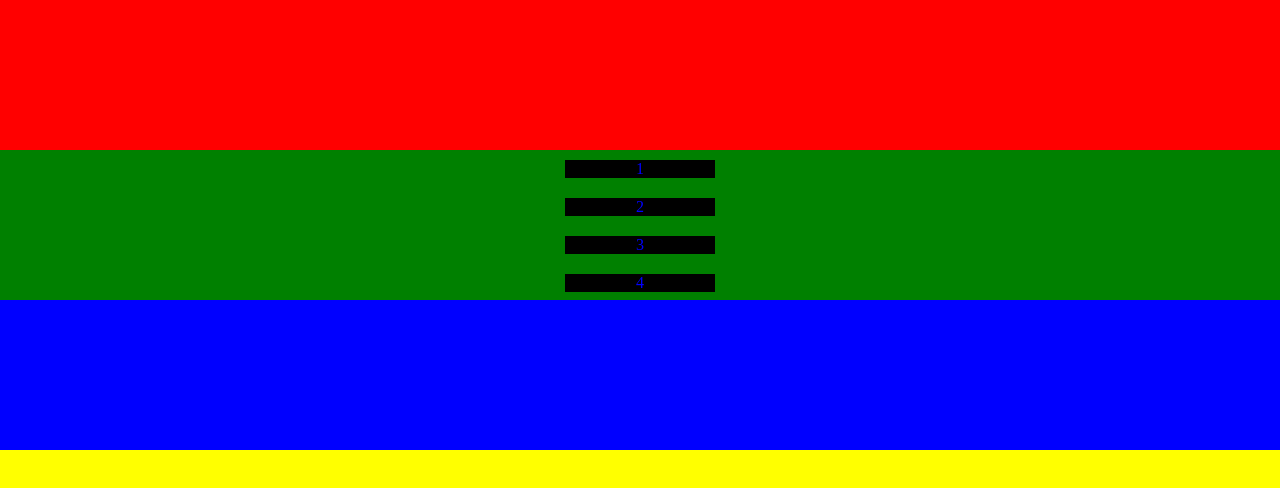
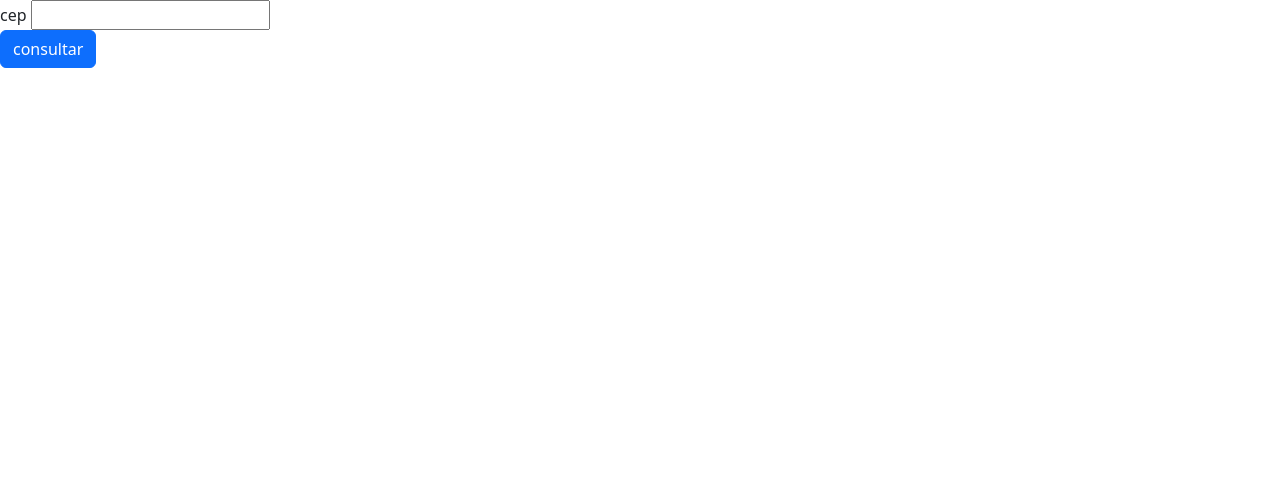
Before and after one commit to DiogoPaulinodeSouza/cordova, a website: page www/index.html in a window 1280 px wide. Drawn offline with Linux system fonts and the light colour scheme; some packages are replaced by stand-ins of ours.

Commit message:
comunicao via cep "index.html" e "index.css"

```diff
--- a/www/css/estilo.css
+++ /dev/null
@@ -1,60 +0,0 @@
-body{
-    background-color: yellow;
-    color: blue;
-    padding: 0%;
-    margin: 0%;
-
-}
-
-#layout{
-    display: grid;
-    grid-template-areas:
-    'top'
-    'meio'
-    'footer'
-    ;
-    grid-template-rows: 150px 150px 150px;
-}
-
-#top{
-    grid-area: top;
-    background-color: red;
-    height: 150px;
-}
-
-#meio{
-    grid-area: meio;
-    background-color: green;
-    height: auto;
-    display: grid;
-
-
-}
-
-#footer{
-    grid-area: footer;
-    background-color: blue;
-    height: 150px;
-}
-
-#meio div{
-    text-align: center;
-    margin:10px auto;
-    width: 150px;
-    background-color: black;
-
-
-
-}
-
-
-
-
-
-h1{
-    font-size: 5px;
-    font-weight: bold;
-    font-family: Arial;
-
-
-}
--- a/www/index.html
+++ b/www/index.html
@@ -3,33 +3,34 @@
 
 <head>
     <meta charset="utf-8">
-    <meta http-equiv="Content-Security-Policy"
-        content="default-src 'self' data: https://ssl.gstatic.com 'unsafe-eval'; style-src 'self' 'unsafe-inline'; media-src *; img-src 'self' data: content:;">
     <meta name="format-detection" content="telephone=no">
     <meta name="msapplication-tap-highlight" content="no">
     <meta name="viewport" content="initial-scale=1, width=device-width, viewport-fit=cover">
     <meta name="color-scheme" content="light dark">
-    <link rel="stylesheet" href="css/estilo.css">
+    <link rel="stylesheet" href="css/estilo.css"/>
+    <link rel="stylesheet" href="css/css-bootstrap/bootstrap.css"/>
     <title>App Diogo Souza</title>
 </head>
 
 <body>
-
-    <div id="layout">
-        <div id="top"></div>
-
-        <div id="meio">
-        <div>1</div>
-        <div>2</div>
-        <div>3</div>
-        <div>4</div>
+    <div class="row">
+        <div class="col-sm-12">
+            <label>cep</label>
+            <input type="text" id="Cep">
         </div>
-
-        <div id="footer"></div>
     </div>
 
-    <script src="cordova.js"></script>
+    <div class="row">
+        <div class="col-sm-12">
+            <button id="botao" class="btn btn-primary">
+                consultar
+            </button>
+        </div>
+    </div>
+
+    <script src="js/js-bootstrap/bootstrap.bundle.js"></script>
     <script src="js/index.js"></script>
+
 </body>
 
 </html>
--- a/www/js/index.js
+++ b/www/js/index.js
@@ -1,29 +1,13 @@
-/*
- * Licensed to the Apache Software Foundation (ASF) under one
- * or more contributor license agreements.  See the NOTICE file
- * distributed with this work for additional information
- * regarding copyright ownership.  The ASF licenses this file
- * to you under the Apache License, Version 2.0 (the
- * "License"); you may not use this file except in compliance
- * with the License.  You may obtain a copy of the License at
- *
- * http://www.apache.org/licenses/LICENSE-2.0
- *
- * Unless required by applicable law or agreed to in writing,
- * software distributed under the License is distributed on an
- * "AS IS" BASIS, WITHOUT WARRANTIES OR CONDITIONS OF ANY
- * KIND, either express or implied.  See the License for the
- * specific language governing permissions and limitations
- * under the License.
- */
+function consultaCep()
+{
+    let requisicao = new XMLHttpRequest();
+    let url = "https://viacep.com.br/ws/01001000/json/";
+    requisicao.open("GET",url);
+    requisicao.send();
+    requisicao.onload = function(){
+        alert(JSON.parse(requisicao.response).logradouro);
+    }
+}
 
-// Wait for the deviceready event before using any of Cordova's device APIs.
-// See https://cordova.apache.org/docs/en/latest/cordova/events/events.html#deviceready
-document.addEventListener('deviceready', onDeviceReady, false);
-
-function onDeviceReady() {
-    // Cordova is now initialized. Have fun!
-
-    console.log('Running cordova-' + cordova.platformId + '@' + cordova.version);
-    document.getElementById('deviceready').classList.add('ready');
-}
+let botao = document.querySelector("#botao");
+botao.addEventListener("click", consultaCep);
```
